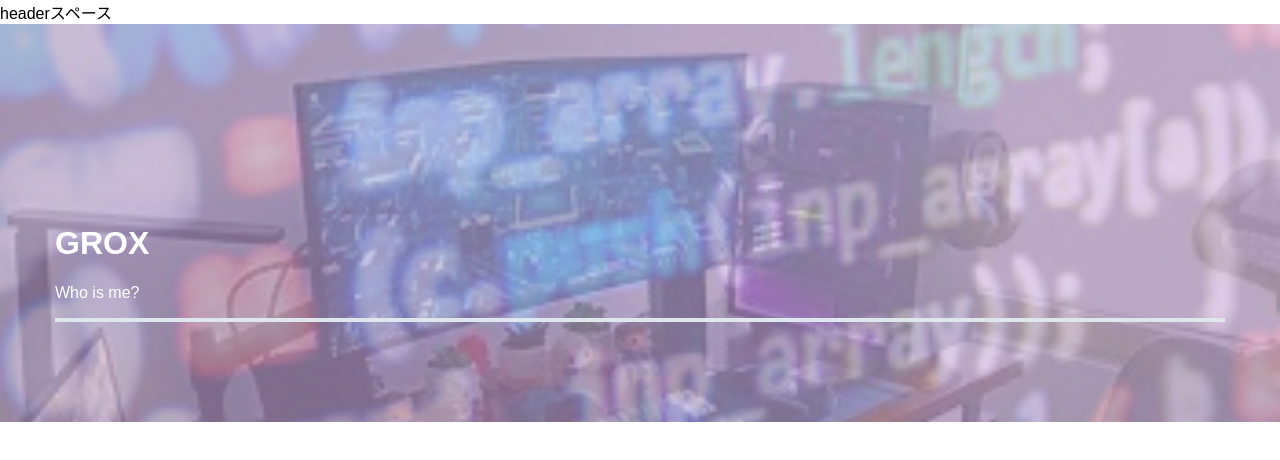
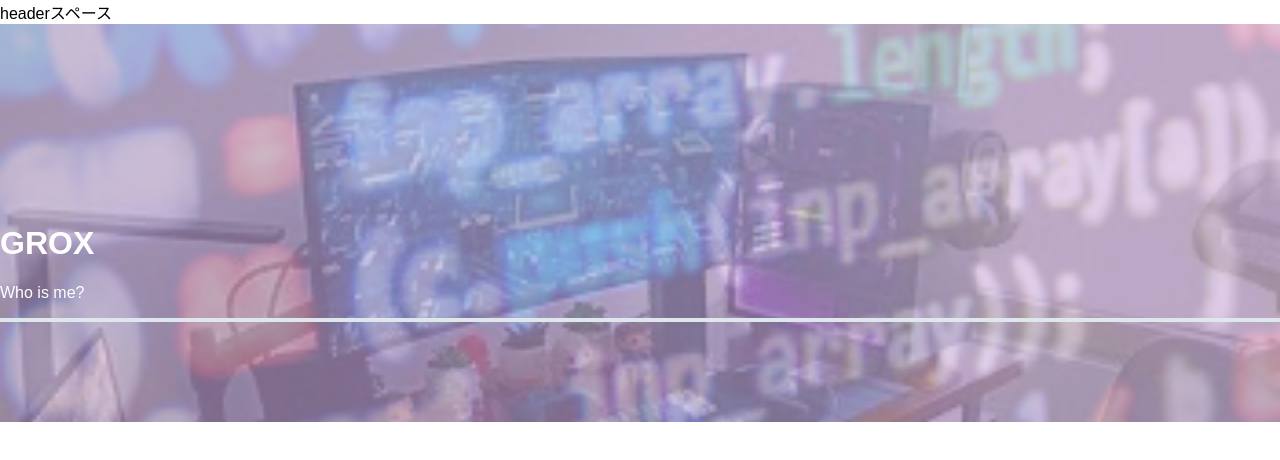
Before and after one commit to team-grox/official-site, a plain HTML site: page index.html in a window 1280 px wide. Drawn offline with Linux system fonts and the light colour scheme.

Commit message:
Update index.html

```diff
--- a/index.html
+++ b/index.html
@@ -12,11 +12,11 @@
       headerスペース
     </header>
     <div class="Topwallpaper">
-      <div class="cter">
+      <div class="cter"></div>
         <h1>GROX</h1>
         <div class="_line">
         <p>Who is me?</p>
-        <div class="_line">
+        <div class="_line"></div>
       </div>
     </div>
   </body>
```
